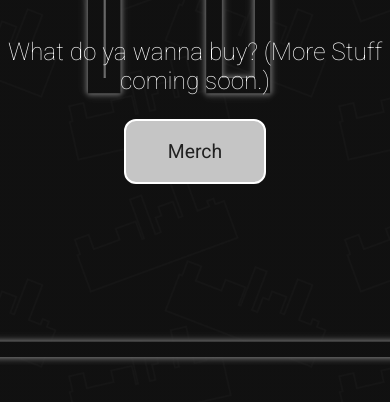
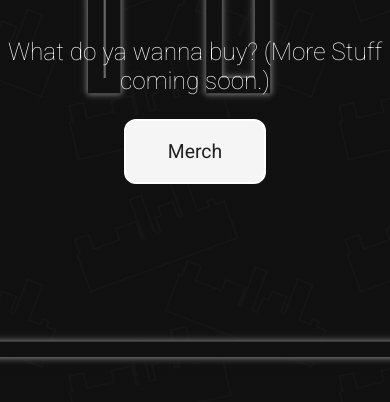
Before and after one commit to sykesgabri/thefinalcity.shop, a plain HTML site: page index.html in a window 390 px wide. In both pictures the pointer is over the link "Merch". Shown: the part 392-794 px from the top of the page. Drawn offline with Linux system fonts and the light colour scheme.

Commit message:
Add files via upload

```diff
--- a/scripts/style.css
+++ b/scripts/style.css
@@ -109,7 +109,7 @@ body{
         padding: 1em;
         margin: auto;
         margin-top: 1.25em;
-        background: var(--light-gray);
+        background: var(--white);
         color: var(--black);
         text-decoration: none;
         font-size: 1.1em;
```
